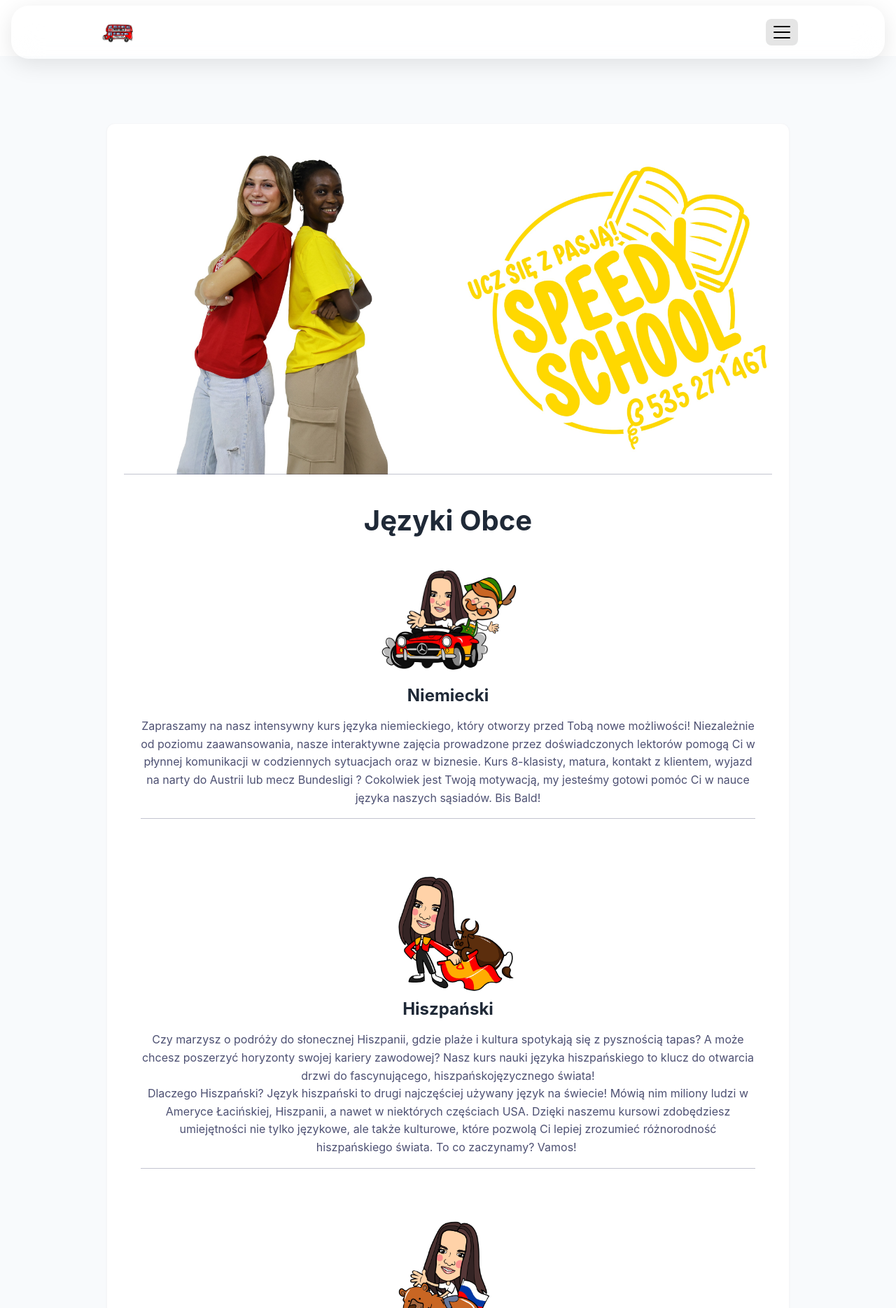
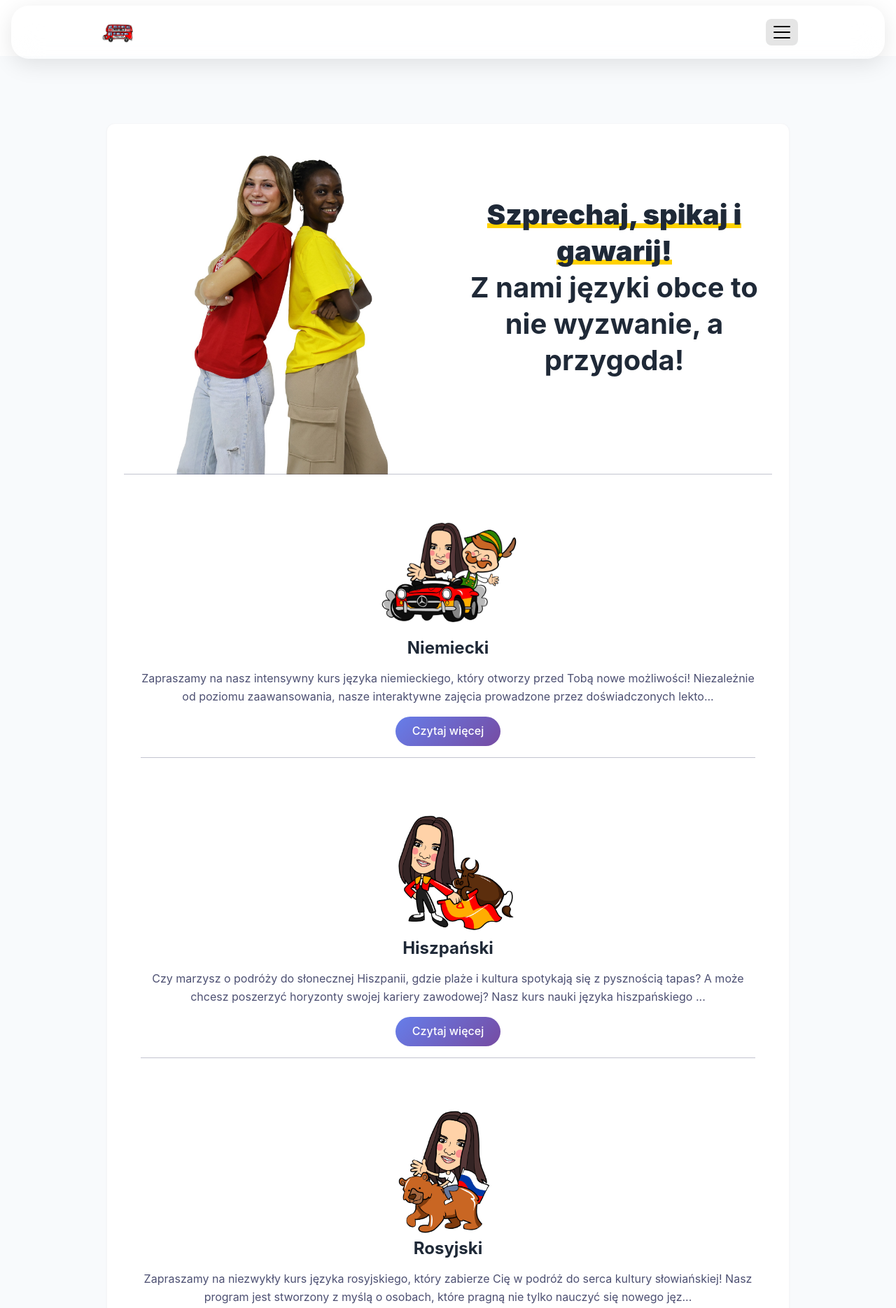
Before and after one commit to MrPhilip7/speedyenglish.pl, a plain HTML site: page inne.html in a window 1280 px wide. Shown: the top 1869 px of the page at 70% size. Drawn offline with Linux system fonts and the light colour scheme.

Commit message:
Update inne.html

```diff
--- a/inne.html
+++ b/inne.html
@@ -21,6 +21,14 @@
     <link rel="stylesheet" href="assets/css/Banner-Heading-Image-images.css">
     <link rel="stylesheet" href="assets/css/modern-nav.css">
     <link rel="stylesheet" href="assets/css/modern-styles.css">
+    <link rel="stylesheet" href="assets/css/contact-styles.css">
+    <style>
+        .highlight {
+            background: linear-gradient(transparent 75%, #ffd200 75%, #ffd200 90%, transparent 90%);
+            font-weight: 900;
+            display: inline;
+        }
+    </style>
 </head>
 
 <body class="text-center">
@@ -60,16 +68,18 @@
                                 <div style="max-width: 350px;"></div>
                             </div>
                             <div class="col-md-6">
-                                <div><img class="rounded img-fluid w-100 fit-cover" style="min-height: 300px;width: auto;height: auto;margin-top: 34px;" src="assets/img/logo-speedyschool.jpeg" width="451" height="400"></div>
+                                <div style="min-height: 300px;display: flex;align-items: center;justify-content: center;padding-top: 80px;">
+                                    <h1 style="text-align: center;font-weight: bold;"><span class="highlight">Szprechaj, spikaj i gawarij!</span><br>Z nami języki obce to nie wyzwanie, a przygoda!</h1>
+                                </div>
                             </div>
                         </div>
                         <hr style="margin-top: -11px;">
                         <div class="card-body" style="width: auto;">
-                            <h1 style="text-align: center;font-weight: bold;">Języki Obce</h1><img class="center" src="assets/img/d8cc539e-d8c2-477b-b496-56eff938c227.jpeg" width="200" height="192">
+                            <img class="center" src="assets/img/d8cc539e-d8c2-477b-b496-56eff938c227.jpeg" width="200" height="192">
                             <div>
                                 <div>
                                     <h4 class="fw-bold">Niemiecki</h4>
-                                    <p class="text-muted">Zapraszamy na nasz intensywny kurs języka niemieckiego, który otworzy przed Tobą nowe możliwości! Niezależnie od poziomu zaawansowania, nasze interaktywne zajęcia prowadzone przez doświadczonych lektorów pomogą Ci w płynnej komunikacji w codziennych sytuacjach oraz w biznesie. Kurs 8-klasisty, matura, kontakt z klientem, wyjazd na narty do Austrii lub mecz Bundesligi ? Cokolwiek jest Twoją motywacją, my jesteśmy gotowi pomóc Ci w nauce języka naszych sąsiadów. Bis Bald! </p>
+                                    <p class="text-muted lecturer-text">Zapraszamy na nasz intensywny kurs języka niemieckiego, który otworzy przed Tobą nowe możliwości! Niezależnie od poziomu zaawansowania, nasze interaktywne zajęcia prowadzone przez doświadczonych lektorów pomogą Ci w płynnej komunikacji w codziennych sytuacjach oraz w biznesie. Kurs 8-klasisty, matura, kontakt z klientem, wyjazd na narty do Austrii lub mecz Bundesligi ? Cokolwiek jest Twoją motywacją, my jesteśmy gotowi pomóc Ci w nauce języka naszych sąsiadów. Bis Bald! </p>
                                 </div>
                             </div>
                             <hr>
@@ -78,7 +88,7 @@
                             <div>
                                 <div>
                                     <h4 class="fw-bold">Hiszpański</h4>
-                                    <p class="text-muted">Czy marzysz o podróży do słonecznej Hiszpanii, gdzie plaże i kultura spotykają się z pysznością tapas? A może chcesz poszerzyć horyzonty swojej kariery zawodowej? Nasz kurs nauki języka hiszpańskiego to klucz do otwarcia drzwi do fascynującego, hiszpańskojęzycznego świata!<br>Dlaczego Hiszpański? Język hiszpański to drugi najczęściej używany język na świecie! Mówią nim miliony ludzi w Ameryce Łacińskiej, Hiszpanii, a nawet w niektórych częściach USA. Dzięki naszemu kursowi zdobędziesz umiejętności nie tylko językowe, ale także kulturowe, które pozwolą Ci lepiej zrozumieć różnorodność hiszpańskiego świata. To co zaczynamy? Vamos!&nbsp;</p>
+                                    <p class="text-muted lecturer-text">Czy marzysz o podróży do słonecznej Hiszpanii, gdzie plaże i kultura spotykają się z pysznością tapas? A może chcesz poszerzyć horyzonty swojej kariery zawodowej? Nasz kurs nauki języka hiszpańskiego to klucz do otwarcia drzwi do fascynującego, hiszpańskojęzycznego świata!<br>Dlaczego Hiszpański? Język hiszpański to drugi najczęściej używany język na świecie! Mówią nim miliony ludzi w Ameryce Łacińskiej, Hiszpanii, a nawet w niektórych częściach USA. Dzięki naszemu kursowi zdobędziesz umiejętności nie tylko językowe, ale także kulturowe, które pozwolą Ci lepiej zrozumieć różnorodność hiszpańskiego świata. To co zaczynamy? Vamos!&nbsp;</p>
                                 </div>
                             </div>
                             <hr>
@@ -87,7 +97,7 @@
                             <div>
                                 <div>
                                     <h4 class="fw-bold">Rosyjski</h4>
-                                    <p class="text-muted">Zapraszamy na niezwykły kurs języka rosyjskiego, który zabierze Cię w podróż do serca kultury słowiańskiej! Nasz program jest stworzony z myślą o osobach, które pragną nie tylko nauczyć się nowego języka ale zrozumieć także specyfikę i kulturę Rosji. Nasze lekcje to nie tylko nauka gramatyki i słówek, ale prawdziwa biesiada dla Twojego umysłu – zapomnij o nudnych podręcznikach, bo wchodzimy w świat przygód, anegdot i niesamowitych zwrotów akcji, które sprawią, że nauka stanie się tak ekscytująca, jak rosyjski balet. Z nami nie tylko opanujesz cyrylicę i nauczysz mówić się biegle na każdy temat ale dowiesz się także, dlaczego pierogi są tak smaczne i jak rozpoznać, czy Twój sąsiad przypadkiem nie jest agentem KGB. До встречи скоро! </p>
+                                    <p class="text-muted lecturer-text">Zapraszamy na niezwykły kurs języka rosyjskiego, który zabierze Cię w podróż do serca kultury słowiańskiej! Nasz program jest stworzony z myślą o osobach, które pragną nie tylko nauczyć się nowego języka ale zrozumieć także specyfikę i kulturę Rosji. Nasze lekcje to nie tylko nauka gramatyki i słówek, ale prawdziwa biesiada dla Twojego umysłu – zapomnij o nudnych podręcznikach, bo wchodzimy w świat przygód, anegdot i niesamowitych zwrotów akcji, które sprawią, że nauka stanie się tak ekscytująca, jak rosyjski balet. Z nami nie tylko opanujesz cyrylicę i nauczysz mówić się biegle na każdy temat ale dowiesz się także, dlaczego pierogi są tak smaczne i jak rozpoznać, czy Twój sąsiad przypadkiem nie jest agentem KGB. До встречи скоро! </p>
                                 </div>
                             </div>
                             <hr>
@@ -96,7 +106,7 @@
                             <div>
                                 <div>
                                     <h4 class="fw-bold">Holenderski</h4>
-                                    <p class="text-muted">Nauka holenderskiego – ser, tulipany i… śmiech!<br>Chcesz mówić po holendersku bez stresu i z uśmiechem na twarzy? Z nami to bułka z masłem! Zgłębisz tajemnice tego języka w zabawny sposób – od dziwnych, ale uroczych słów po wyjątkowy akcent. A może w końcu opanujesz sztukę mówienia „g” bez krztuszenia się? Dołącz do nas i przekonaj się, że holenderski to język pełen niespodzianek!</p>
+                                    <p class="text-muted lecturer-text">Nauka holenderskiego – ser, tulipany i… śmiech!<br>Chcesz mówić po holendersku bez stresu i z uśmiechem na twarzy? Z nami to bułka z masłem! Zgłębisz tajemnice tego języka w zabawny sposób – od dziwnych, ale uroczych słów po wyjątkowy akcent. A może w końcu opanujesz sztukę mówienia „g" bez krztuszenia się? Dołącz do nas i przekonaj się, że holenderski to język pełen niespodzianek!</p>
                                 </div>
                             </div>
                             <hr>
@@ -104,7 +114,7 @@
                         <div class="card-body" style="width: auto;"><img class="center" src="assets/img/iza_rower.jpg" width="200" height="192">
                             <div>
                                 <h4 class="fw-bold">Język polski dla obcokrajowców</h4>
-                                <p class="text-muted">Zajęcia z języka polskiego dla obcokrajowców to nie tylko lekcje gramatyki i słownictwa, ale także fascynująca podróż przez bogatą historię i kulturę naszego kraju. </p>
+                                <p class="text-muted lecturer-text">Zajęcia z języka polskiego dla obcokrajowców to nie tylko lekcje gramatyki i słownictwa, ale także fascynująca podróż przez bogatą historię i kulturę naszego kraju. </p>
                             </div>
                             <hr>
                         </div>
@@ -168,6 +178,7 @@
     <script src="assets/js/startup-modern.js"></script>
     <script src="assets/js/jquery-3.4.1.min.js"></script>
     <script src="assets/js/bootstrap.min.js"></script>
+    <script src="assets/js/expandable-text.js"></script>
 </body>
 
 </html>
```
